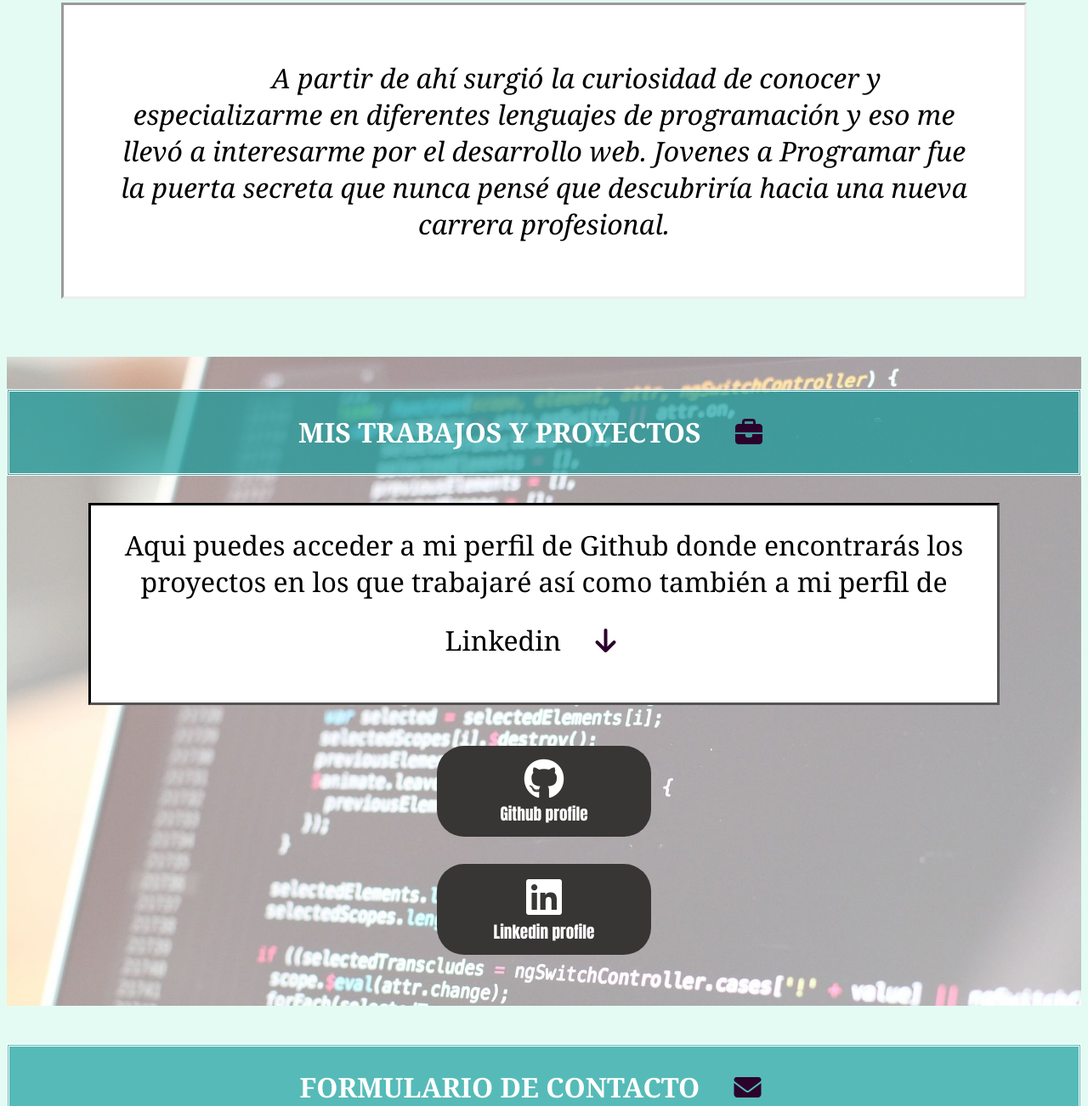
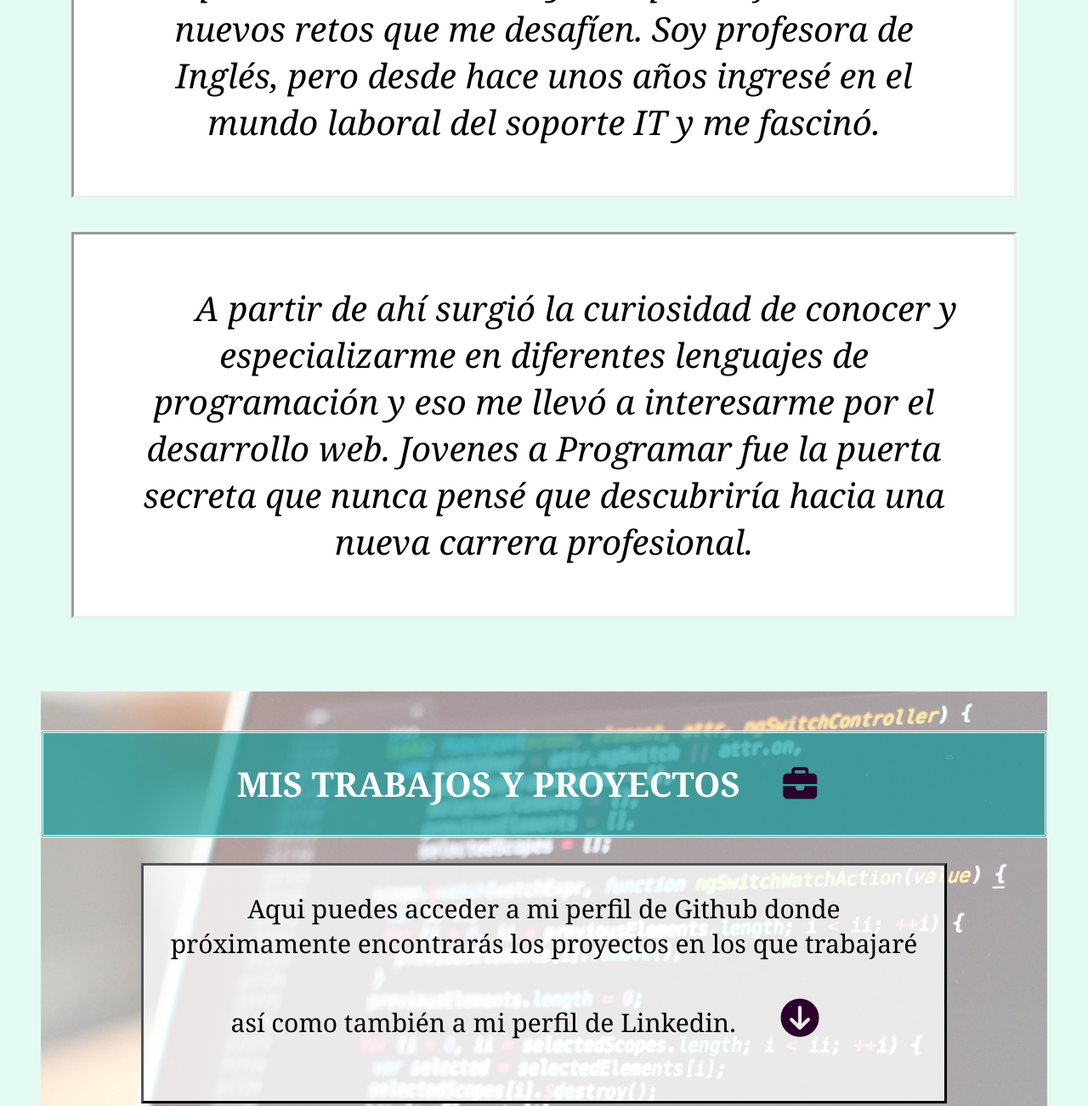
Before and after one commit to taysaech/taysaech, a plain HTML site: page index.html in a window 1280 px wide. Shown: the part 1324-2626 px from the top of the page at 85% size. Drawn offline with Linux system fonts and the light colour scheme.

Commit message:
mejoras CSS y media queries

```diff
--- a/estilos.css
+++ b/estilos.css
@@ -39,10 +39,9 @@ li{
 .inicio h1{
     color:white;
     font-family: helvetica;
-    font-size: 1.5em;
+    font-size: 130%;
     background-color: rgb(219, 149, 232);
     text-align: center;
-    font: size 2em;
     margin-left: 20%;
     margin-right: 20%;
     padding: 1%;
@@ -51,7 +50,7 @@ li{
 .inicio h2{
     color:black;
     font-family: Helvetica;
-    font-size: 3em;
+    font-size: 2.5em;
     text-align:center;
 }
 
@@ -59,17 +58,17 @@ li{
     color: black;
     text-align: center;
     font-family: Helvetica;
-    font-size: 2em;
+    font-size: 1.5em;
 }
 
 .inicio p{
     font-family: "Anton", sans-serif;
-    font-size: 2em;
+    font-size: 1.5em;
   text-align: center;
     background-color:#ffffff ;
-    padding:2%;
-    margin-right: 20%;
-    margin-left: 20%;
+    padding:1.5%;
+    margin-right: 30%;
+    margin-left: 30%;
     border-style: double;
     border-color: #000000;
 }
@@ -97,7 +96,7 @@ li{
     color: rgb(43, 2, 43);
 }
 
-.descripcion h2{
+.descripcion h1{
     font-family:Cambria;
     font-size: 2em;
     text-align: center;
@@ -107,17 +106,32 @@ li{
     text-transform: uppercase;
 }
 
-.descripcion p{
+.texto1 p{
+    display: flex;
     font-family: Cambria;
+    text-indent:2cm;
     background-color: #ffffff;
     text-align: center;
     font-size: 2em;
     font-style: italic;
-    margin-left: 2em;
-    margin-right: 2em;
-    padding: 2em;
+    border-style: inset;
+    margin-right: 3%;
+    margin-left: 3%;
+    padding: 5%;
+}
+
+.texto2 p{
+    display: flex;
+    font-family: Cambria;
     text-indent:2cm;
+    background-color: #ffffff;
+    text-align: center;
+    font-size: 2em;
+    font-style: italic;
     border-style: inset;
+    margin-right: 3%;
+    margin-left: 3%;
+    padding: 5%
 }
 
 /*Barra de proyectos*/
@@ -153,56 +167,54 @@ li{
 
 .proyectos p{
  font-family: cambria;
- font-size: 2em;
+ font-size: 150%;
  color: black;
+ background-color: rgba(255, 255, 255, 0.752);
  text-align: center;
- background-color: white;
  border-color: black;
- border-style: inset;
- padding: 2%;
- margin-left: 3em;
- margin-right: 3em;
+ border-style: outset;
+ padding: 1em;
+ margin-left: 10%;
+ margin-right: 10%;
+ margin-bottom: 2%;
 }
+
+#icono {
+    font-size: 1.5em;}
 
 /*botones*/
 
 .boton1{
     background-color: rgb(56, 53, 53);
-    flex:content;
+    text-align: center;
+    margin-bottom: 1%;
     margin-right: 40%;
     margin-left: 40%;
-    margin-bottom: 1%;
-    margin-top: 3em;
+    font-size: 100%;
+    padding: 1%;
+}
+
+
+
+.boton2{
+    background-color: rgb(56, 53, 53);
     text-align: center;
-    font-size: 1em;
+    margin-right: 40%;
+    margin-left: 40%;
+    font-size: 100%;
     padding: 1%;
-    border-radius: 2em;
 }
 
 .boton1 i{
-   font-size: 3em;
-   color: #ffffff;
-   padding: 1%;
-}
-
-.boton2{
-    background-color: rgb(56, 53, 53);
-    flex: auto;
-    margin-right: 40%;
-    margin-left: 40%;
-    margin-bottom: 1%;
-    text-align: center;
-    font-size: 1em;
-    padding: 1%;
-    margin-top: 2em;
-    border-radius: 2em;
+    font-size:1.5em;
+    color: white;
 }
 
 .boton2 i{
-    font-size: 3em;
+    font-size: 1.5em;
     color: #ffffff;
-    padding: 1%;
 }
+
 
 .contacto h2{
     font-family: Helvetica;
@@ -295,3 +307,27 @@ input{
     width: 300px;
     height: 50px;
 }
+
+@media only screen and (max-width: 320px) {
+    /* CSS para smartphones en orientación vertical */
+    .container {
+      font-size: 14px;
+      padding: 10px;
+    }
+  }
+
+  @media only screen and (max-width: 1024px) {
+    /* CSS para tablets en orientación vertical */
+    .container{
+      font-size: 16px;
+      padding: 20px;
+    }
+  }
+
+  @media only screen and (max-width: 1366px) {
+    /* CSS para monitores grandes y pantallas extra grandes */
+    .container {
+     font-size: 20px;
+      padding: 40px;
+    }
+  }
--- a/index.html
+++ b/index.html
@@ -8,7 +8,7 @@
     <script src="https://kit.fontawesome.com/db6d37019a.js" crossorigin="anonymous"></script>
     <title>Web Developer - Taysa Echenique</title>
 </head>
-<body>
+<body class="container">
 
   <div class="encabezado">
      <header>
@@ -44,16 +44,21 @@
   <br>
 
   <div class="descripcion" id="Acerca de mi">
-      <h2>Acerca de mi <i class="fa-regular fa-address-card"></i></h2>
-      <p>Me considero una persona que disfruta mucho de aprender cosas nuevas
+    <h1>Acerca de mi <i class="fa-regular fa-address-card"></i></h2>
+
+    <div class="texto1"> <p>Me considero una persona que disfruta mucho de aprender cosas nuevas
      y siempre disfruto buscar nuevos retos que me desafíen.
       Soy profesora de Inglés, pero desde hace unos años ingresé en el mundo laboral
       del soporte IT y me fascinó.</p>
+    </div>
 
+    <div class="texto2" >
       <p> A partir de ahí surgió la curiosidad de conocer y especializarme en diferentes
       lenguajes de programación y eso me llevó a interesarme por el desarrollo web.
       Jovenes a Programar fue la puerta secreta que nunca pensé que descubriría
      hacia una nueva carrera profesional.</p>
+    </div>
+
   </div>
 
   <br>
@@ -62,17 +67,16 @@
  <div class="proyectos" id="Proyectos">
     <h1>Mis trabajos y proyectos <i class="fa-solid fa-briefcase"></i> </h1>
 
-    <p>Aqui puedes acceder a mi perfil de Github donde encontrarás
-    los proyectos en los que trabajaré así como también a mi perfil de Linkedin <i class="fa-solid fa-arrow-down"> </i></h2>
+    <p>Aqui puedes acceder a mi perfil de Github donde próximamente encontrarás los proyectos en los que trabajaré así como también a mi perfil de Linkedin. <i id="icono" class="fa-sharp fa-solid fa-circle-arrow-down"></i></h2>
 
+    <div class="botones">
       <div class="boton1"> <i class="fa-brands fa-github"></i>
-      <br>
         <a href="https://github.com/" target="_blank">Github profile</a>
       </div>
 
       <div class="boton2"> <i class="fa-brands fa-linkedin"></i>
-      <br>
         <a href="https://www.linkedin.com/in/taysa-echenique-426058102//" target="_blank">Linkedin profile</a>
+      </div>
     </div>
 
   </div>
```
Lines whose indentation alone changed are shown as unchanged.
